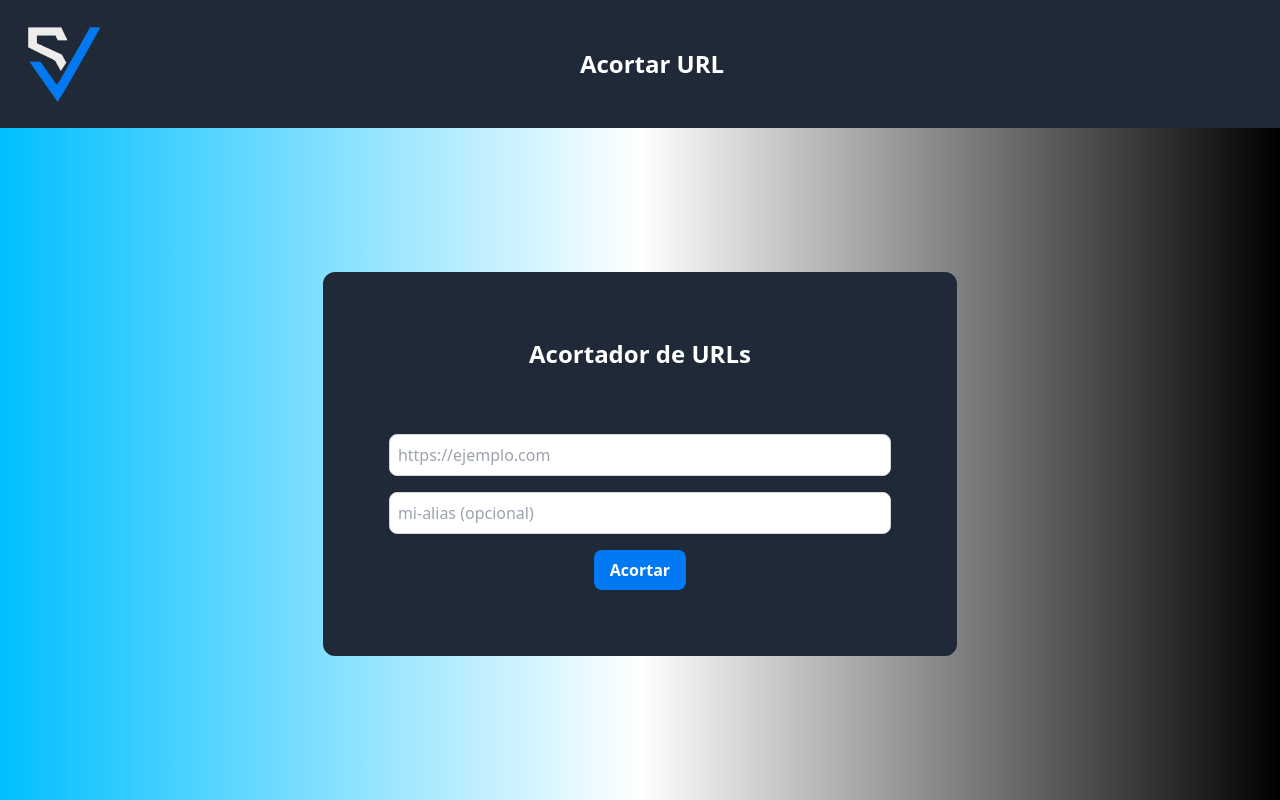
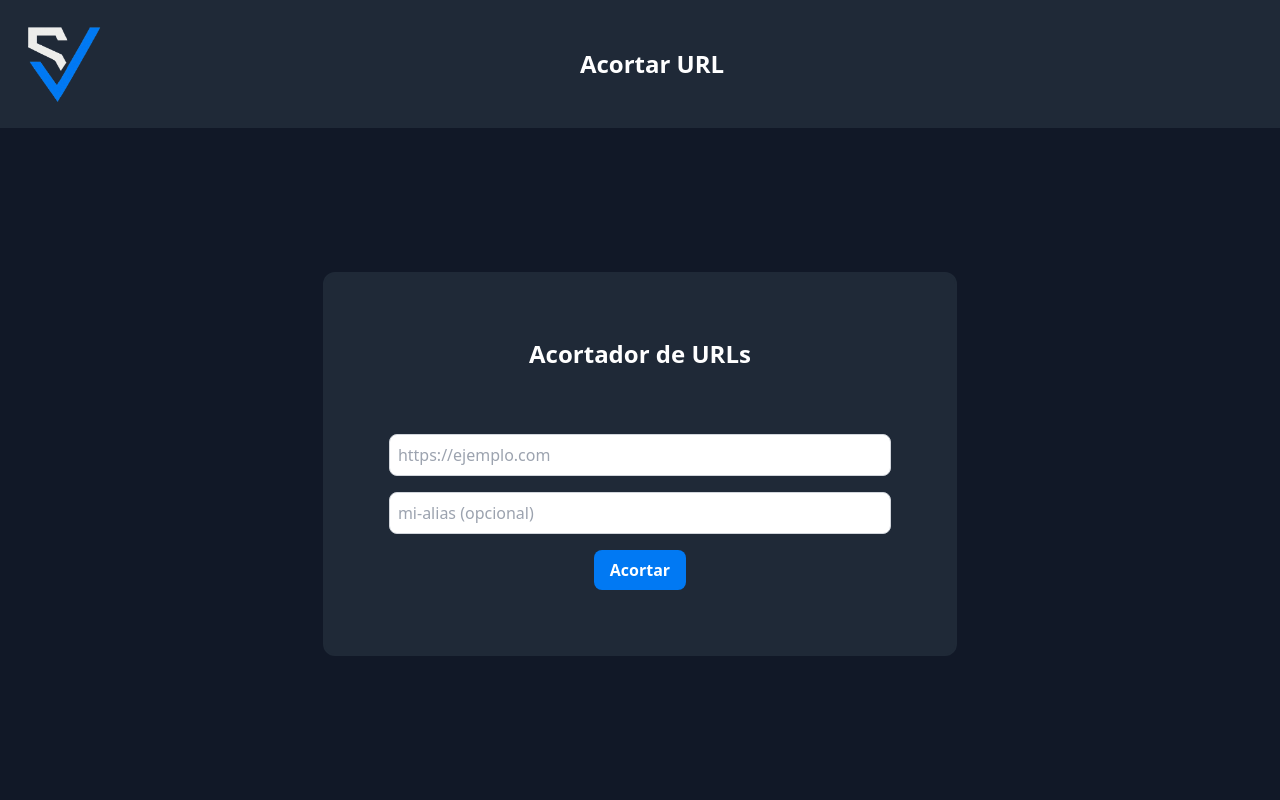
Before and after one commit to saniagore/acortadorUrl, a FastAPI app: page / in a window 1280 px wide. Run offline with FastAPI, Linux system fonts and the light colour scheme; some libraries are stand-ins or nearby versions.

Commit message:
🔧 Enhancement: ✨ main.cpython-313.pyc, ✨ requirements.txt, ✨ vercel.jso
Las modificaciones actualizan la configuración de la conexión a la base de datos (cambiando la importación de `get_db_connection`) y el estilo visual de la página web.  Se simplifica el gradiente de fondo en `index.html` y se añade un efecto hover con sombra a un elemento de la página. La conexión a la base de datos parece no haber cambiado significativamente en la funcionalidad.

```diff
--- a/main.py
+++ b/main.py
@@ -5,7 +5,7 @@ from pydantic import BaseModel
 import secrets
 import string
 from typing import Optional
-from config.connection import get_db_connection
+from api.config.connection import get_db_connection
 from fastapi.middleware.cors import CORSMiddleware
 from fastapi.staticfiles import StaticFiles
 from fastapi.templating import Jinja2Templates
--- /dev/null
+++ b/requirements.txt
@@ -0,0 +1,6 @@
+fastapi==0.109.1
+asyncpg==0.29.0
+uvicorn==0.27.0
+python-dotenv==1.0.1
+Jinja2==3.1.3
+pydantic==2.6.1
--- a/templates/index.html
+++ b/templates/index.html
@@ -5,7 +5,7 @@
     <script src="https://cdn.tailwindcss.com"></script>
   </head>
   <body
-    class="bg-gradient-to-l from-[#000000] via-transparent to-[#00bfff] min-h-screen flex flex-col text-white"
+    class="bg-gray-900 min-h-screen flex flex-col text-white"
   >
     <nav class="bg-gray-800 p-6 text-white flex justify-between items-center">
       <div>
@@ -22,7 +22,7 @@
     </nav>
 
     <div class="flex flex-col items-center justify-center flex-grow bg-bl">
-      <div class="border-2 border-gray-800 p-16 bg-gray-800 rounded-xl">
+      <div class="border-2 border-gray-800 p-16 bg-gray-800 rounded-xl hover:shadow-[0_0_15px_5px] hover:shadow-[#007af4] transition-all duration-300 animate-shadow-change">
         <h1 class="text-2xl font-bold text-center mb-16">Acortador de URLs</h1>
 
         <form id="shortenForm">
```
Also changed, not shown: api/config/connection.py (renamed from config/connection.py), vercel.json (added).
